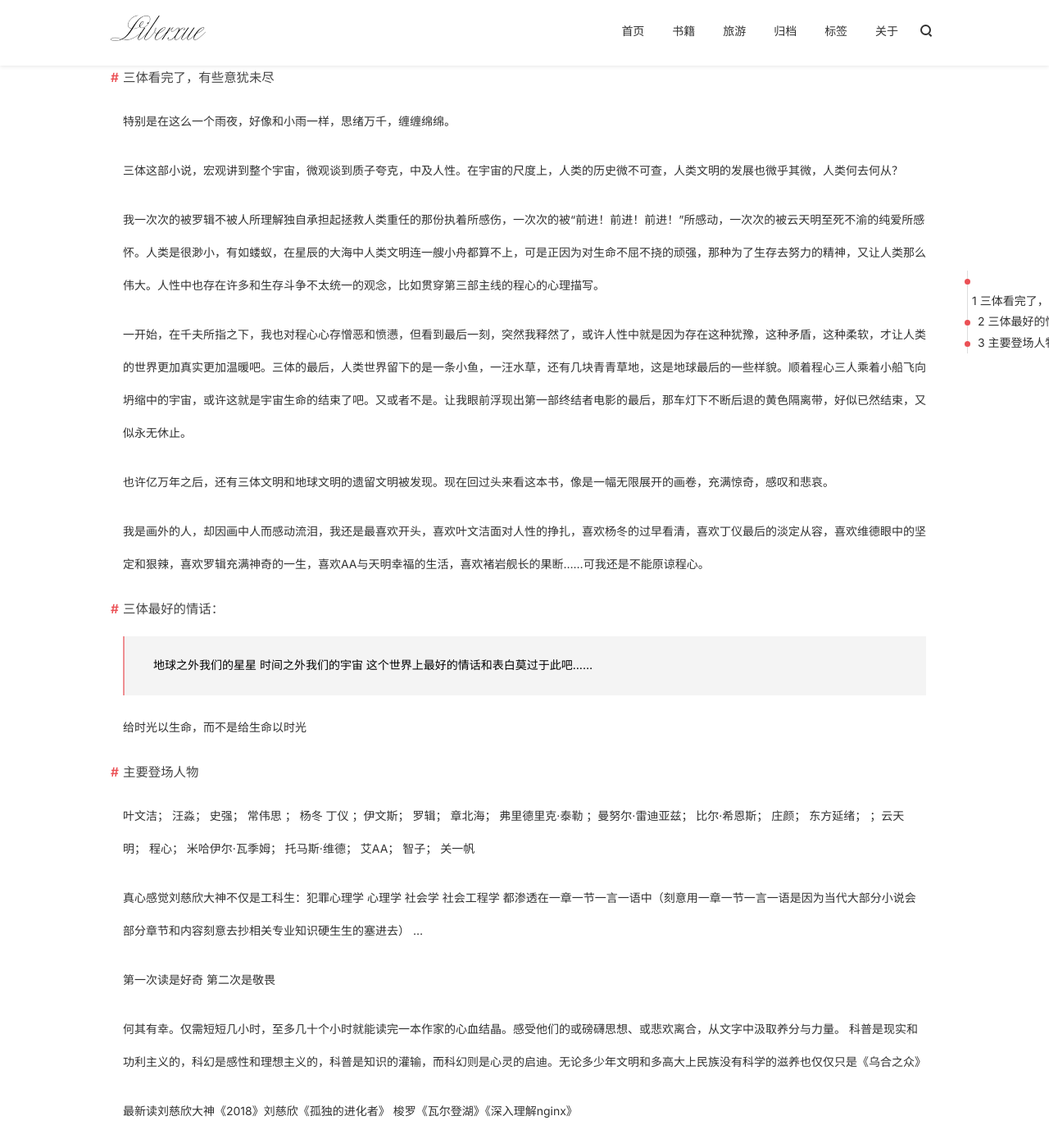
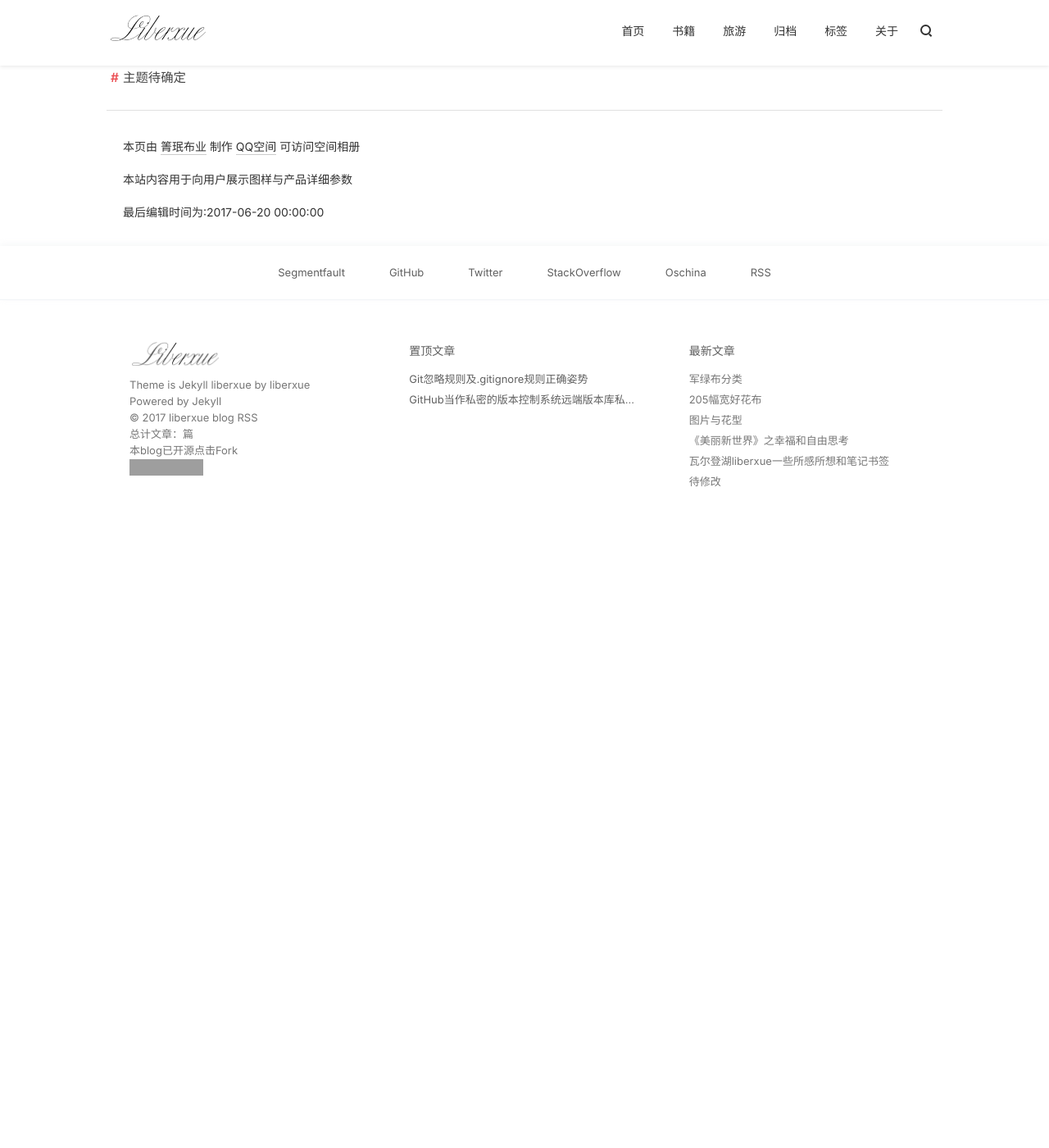
Before and after one commit to winderay/qmby.github.io, a Jekyll site: the page built from _posts/书籍/2017-06-20-santibook.md, in a window 1280 px wide and 1400 px high, scrolled down 239 px. Shown: the whole window at 82% size. Built offline with Jekyll 4.4.1, drawn with Linux system fonts in a browser that asks for light colours; nearby versions of some CDN libraries; comment, search, counter and statistics services are not loaded; after the commit the page ends 955 px from its top, so only the background shows below that; some of the changed text lies outside the part shown; grey boxes are pictures that could not be loaded.

Commit message:
Update 2017-06-20-santibook.md

```diff
--- a/_posts/书籍/2017-06-20-santibook.md
+++ b/_posts/书籍/2017-06-20-santibook.md
@@ -3,63 +3,13 @@ layout: blog
 book: true
 background: purple
 background-image: http://ot1cc1u9t.bkt.clouddn.com/17-7-15/43335546.jpg
-title:  "看完三体，三体Ⅱ·黑暗森林，三体Ⅲ·死神永生全集一些所感所想"
+title:  "待修改"
 date:   2017-06-20
 category: 书籍
 tags:
-- 三体
-- 黑暗森林
-- 死神
-- 刘慈欣
-- 面壁者
-- 智子
+- 标签
+- 标签
 ---
 
 
-#### 三体看完了，有些意犹未尽
-
-  特别是在这么一个雨夜，好像和小雨一样，思绪万千，缠缠绵绵。
-
-
-三体这部小说，宏观讲到整个宇宙，微观谈到质子夸克，中及人性。在宇宙的尺度上，人类的历史微不可查，人类文明的发展也微乎其微，人类何去何从？
-
-
-我一次次的被罗辑不被人所理解独自承担起拯救人类重任的那份执着所感伤，一次次的被“前进！前进！前进！”所感动，一次次的被云天明至死不渝的纯爱所感怀。人类是很渺小，有如蝼蚁，在星辰的大海中人类文明连一艘小舟都算不上，可是正因为对生命不屈不挠的顽强，那种为了生存去努力的精神，又让人类那么伟大。人性中也存在许多和生存斗争不太统一的观念，比如贯穿第三部主线的程心的心理描写。
-
-
-
-一开始，在千夫所指之下，我也对程心心存憎恶和愤懑，但看到最后一刻，突然我释然了，或许人性中就是因为存在这种犹豫，这种矛盾，这种柔软，才让人类的世界更加真实更加温暖吧。三体的最后，人类世界留下的是一条小鱼，一汪水草，还有几块青青草地，这是地球最后的一些样貌。顺着程心三人乘着小船飞向坍缩中的宇宙，或许这就是宇宙生命的结束了吧。又或者不是。让我眼前浮现出第一部终结者电影的最后，那车灯下不断后退的黄色隔离带，好似已然结束，又似永无休止。
-
-
- 也许亿万年之后，还有三体文明和地球文明的遗留文明被发现。现在回过头来看这本书，像是一幅无限展开的画卷，充满惊奇，感叹和悲哀。
-
-
-  我是画外的人，却因画中人而感动流泪，我还是最喜欢开头，喜欢叶文洁面对人性的挣扎，喜欢杨冬的过早看清，喜欢丁仪最后的淡定从容，喜欢维德眼中的坚定和狠辣，喜欢罗辑充满神奇的一生，喜欢AA与天明幸福的生活，喜欢褚岩舰长的果断……可我还是不能原谅程心。
-
-#### 三体最好的情话：
-
-
->地球之外我们的星星
-时间之外我们的宇宙
-这个世界上最好的情话和表白莫过于此吧……
-
-
-给时光以生命，而不是给生命以时光
-
-
-#### 主要登场人物
-
-
-叶文洁； 汪淼； 	史强； 	常伟思 ；	杨冬	丁仪	；伊文斯； 罗辑； 	章北海；	弗里德里克·泰勒	；曼努尔·雷迪亚兹；	比尔·希恩斯；	庄颜；	东方延绪；
-；云天明；	程心；	米哈伊尔·瓦季姆；	托马斯·维德；	艾AA；	智子；	关一帆
-
-真心感觉刘慈欣大神不仅是工科生：犯罪心理学  心理学 社会学 社会工程学 都渗透在一章一节一言一语中（刻意用一章一节一言一语是因为当代大部分小说会部分章节和内容刻意去抄相关专业知识硬生生的塞进去）
-...
-
-第一次读是好奇
-第二次是敬畏
-
-何其有幸。仅需短短几小时，至多几十个小时就能读完一本作家的心血结晶。感受他们的或磅礴思想、或悲欢离合，从文字中汲取养分与力量。
-科普是现实和功利主义的，科幻是感性和理想主义的，科普是知识的灌输，而科幻则是心灵的启迪。无论多少年文明和多高大上民族没有科学的滋养也仅仅只是《乌合之众》
-
-最新读刘慈欣大神《2018》刘慈欣《孤独的进化者》 梭罗《瓦尔登湖》《深入理解nginx》
+#### 主题待确定
```
